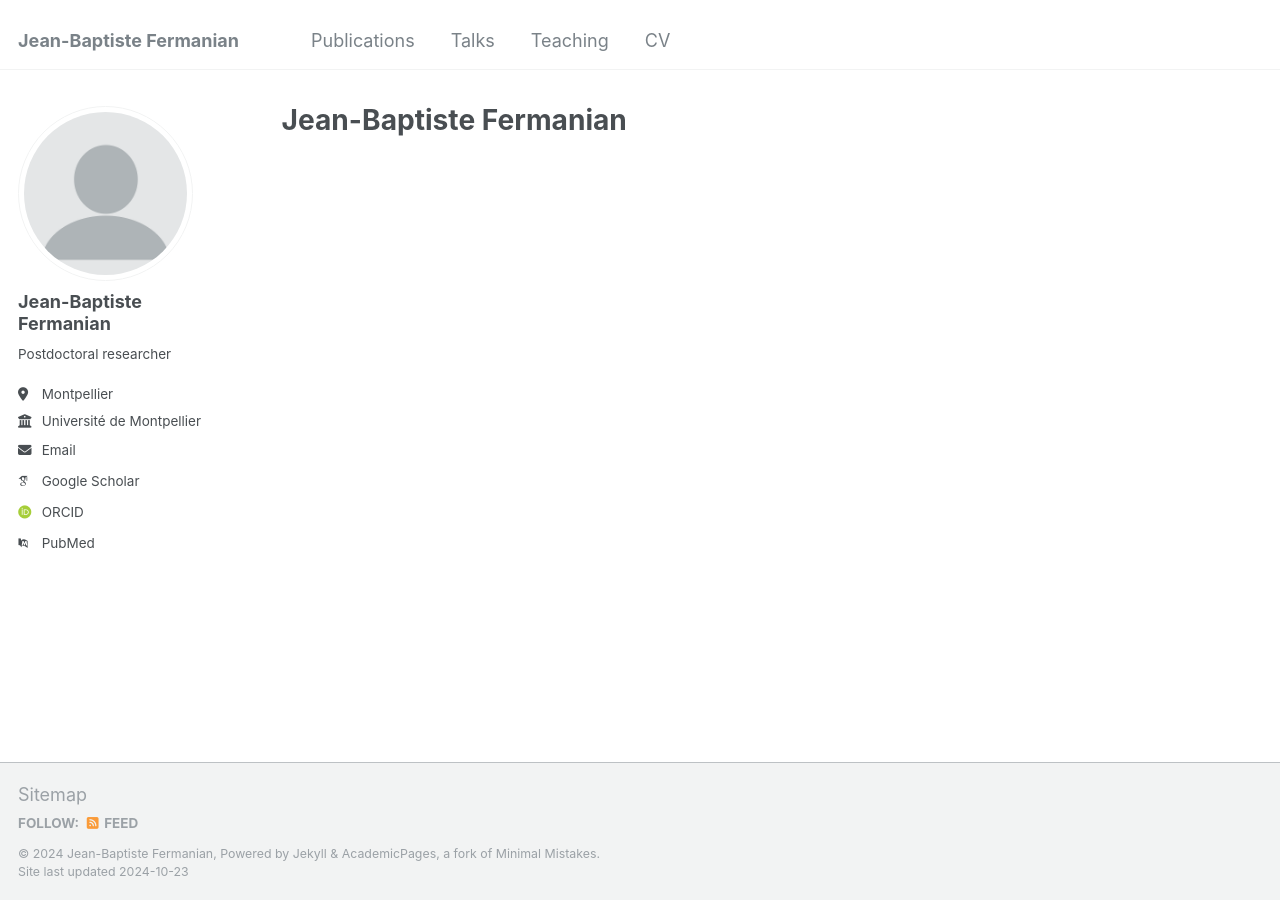
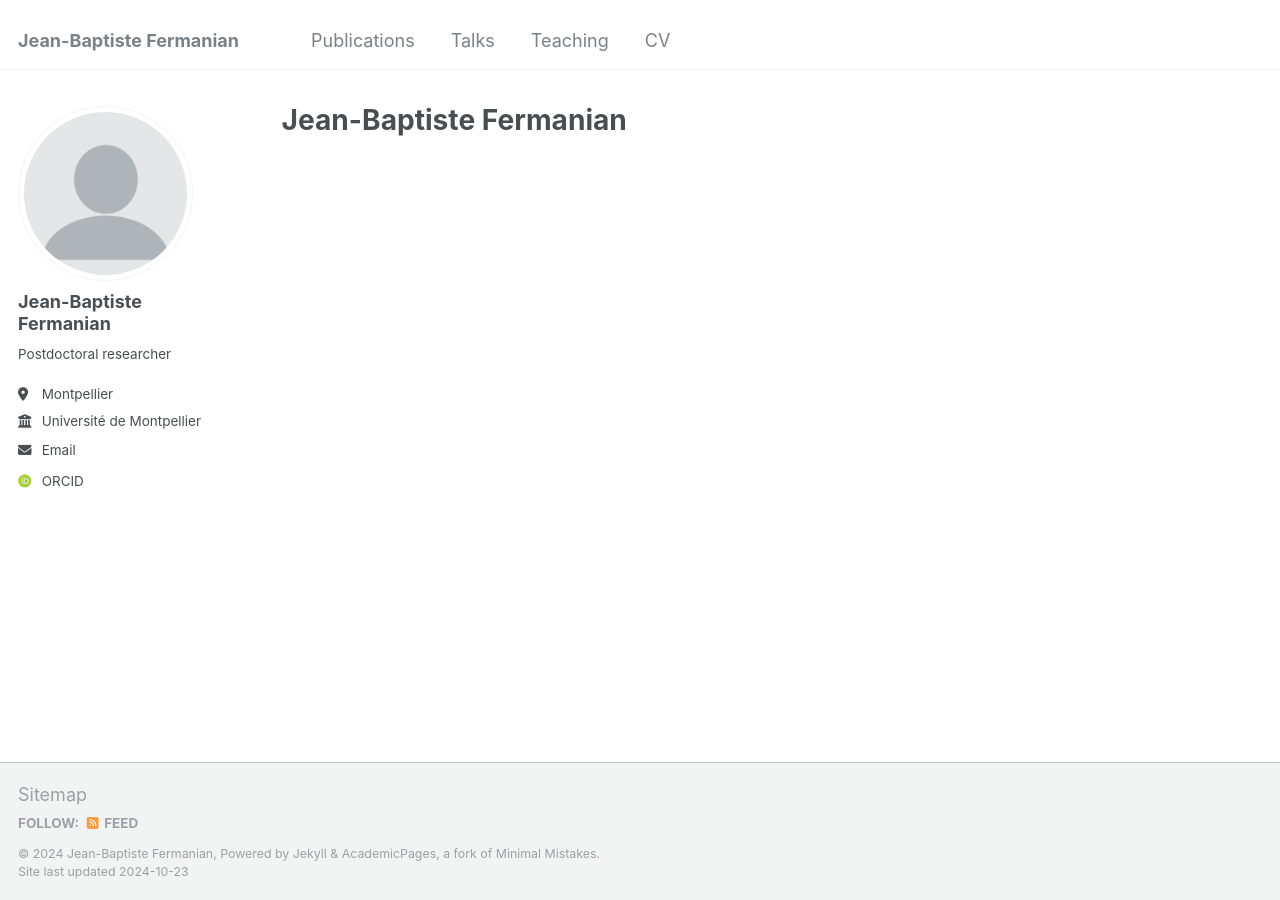
Before and after one commit to jeanbaptistefermanian/jeanbaptistefermanian.github.io, a Jekyll site: the page built from _pages/about.md, in a window 1280 px wide. Built offline with Jekyll 4.4.1, drawn with Linux system fonts in a browser that asks for light colours; some web fonts are replaced; part of the change alters nothing that is shown.

Commit message:
delete link

```diff
--- a/_config.yml
+++ b/_config.yml
@@ -32,11 +32,11 @@ author:
 
   # Academic websites
   arxiv            : # URL - Update with the correct link to your profile
-  googlescholar    : "https://scholar.google.com/citations?user=PS_CX0AAAAAJ"
+  googlescholar    : #"https://scholar.google.com/citations?user=PS_CX0AAAAAJ"
   impactstory      : # URL
-  orcid            : "http://orcid.org/yourorcidurl"
+  orcid            : "https://orcid.org/0000-0001-7750-8337"
   semantic         : # URL
-  pubmed           : "https://www.ncbi.nlm.nih.gov/pubmed/?term=john+snow"
+  pubmed           : #"https://www.ncbi.nlm.nih.gov/pubmed/?term=john+snow"
   researchgate     : # URL
 
   # Repositories and software development
```
